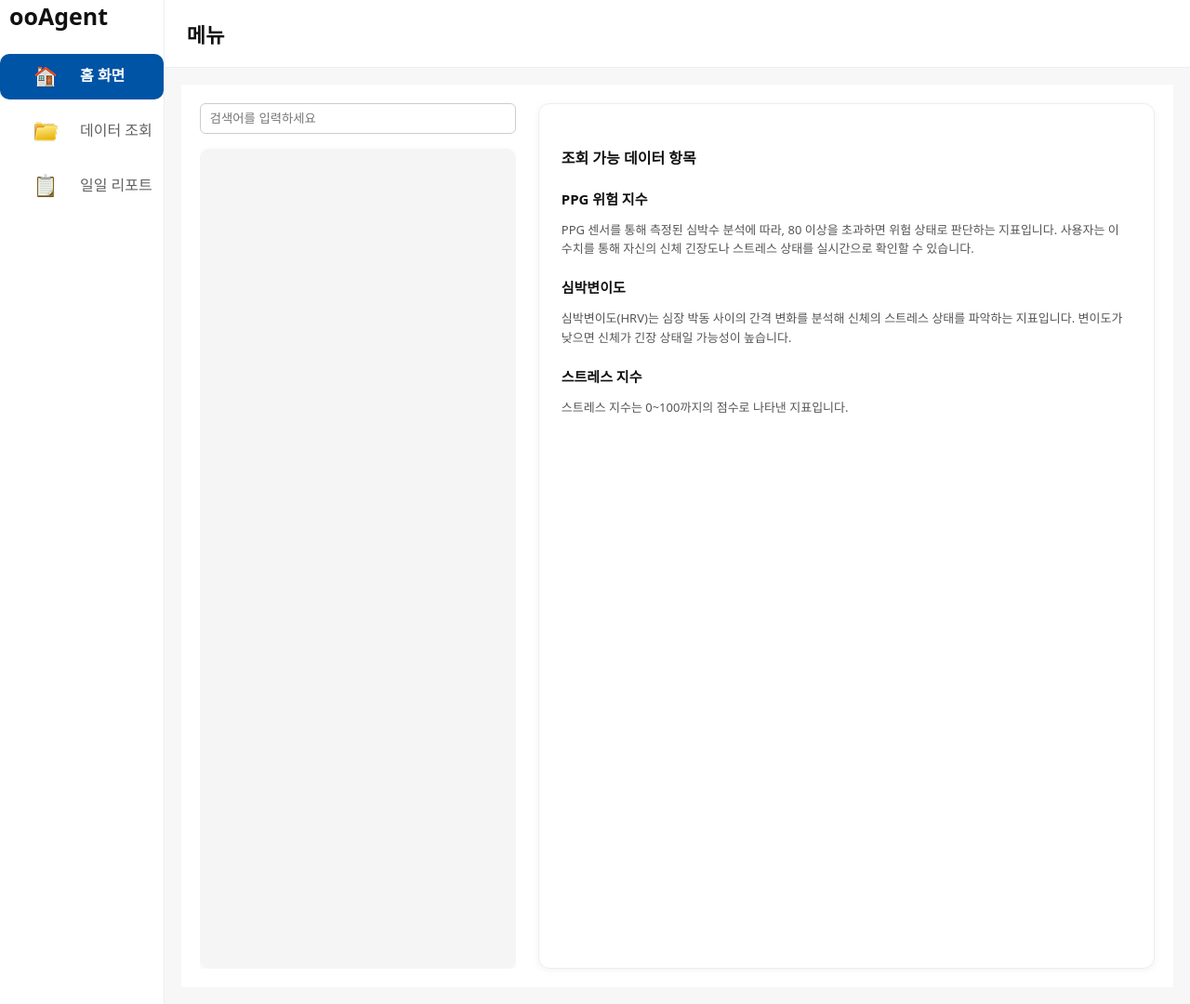
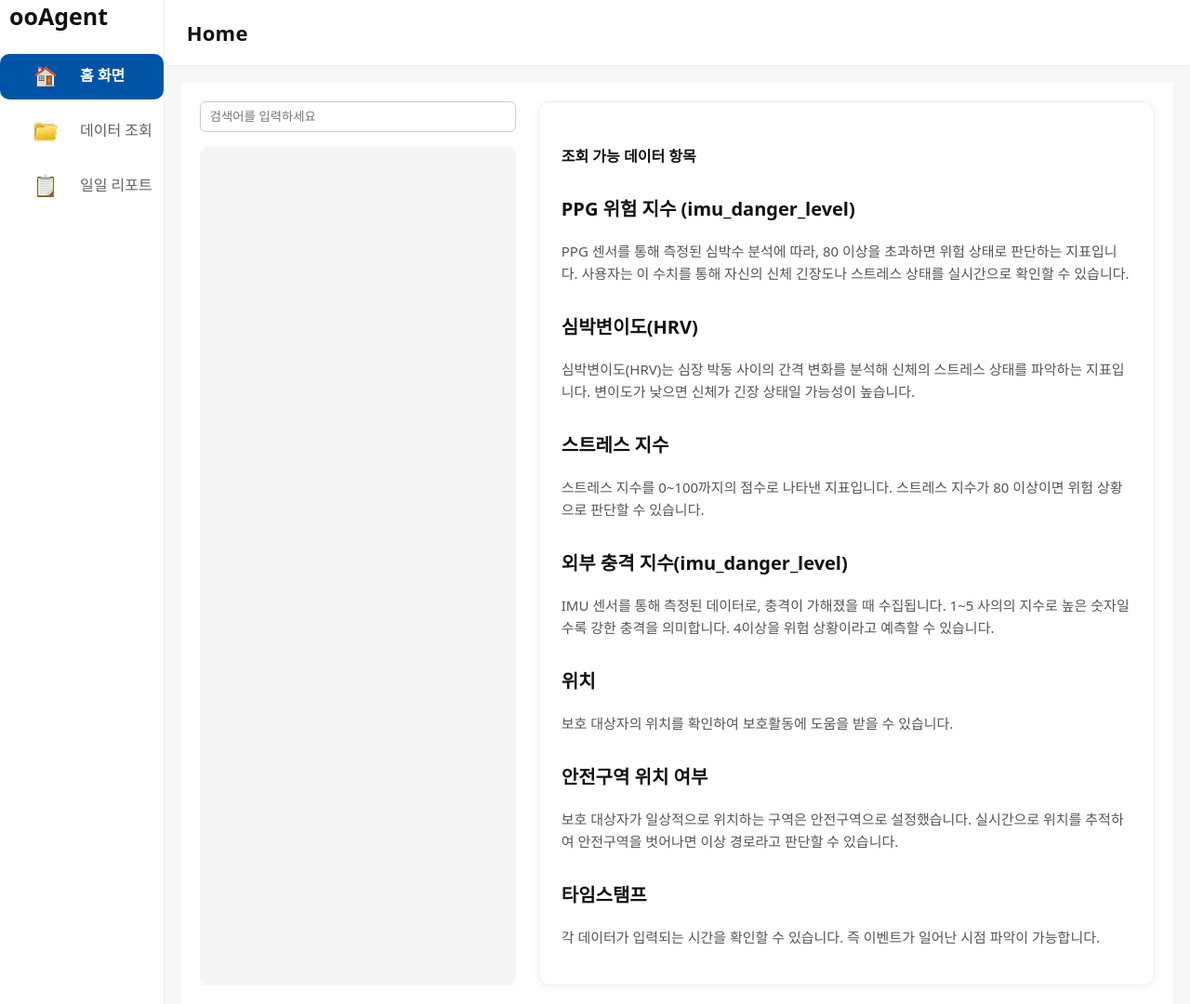
Before and after one commit to ai-lab-llm/Server, a Django app: template home/templates/home/home.html in a window 1280 px wide. Shown: the whole page at 93% size. Run offline with Django 5.2, Linux system fonts and the light colour scheme; the template is opened without the code that fills it, so the values that code supplies are empty; parts of the project's set-up code (start-up, migrations or seed data) failed here and were passed over.

Commit message:
10.15 수정사항

```diff
--- a/home/templates/home/home.html
+++ b/home/templates/home/home.html
@@ -33,18 +33,39 @@
       <h4>조회 가능 데이터 항목</h4>
 
       <div class="data-section">
-        <h3>PPG 위험 지수</h3>
+        <h3>PPG 위험 지수 (imu_danger_level)</h3>
         <p>PPG 센서를 통해 측정된 심박수 분석에 따라, 80 이상을 초과하면 위험 상태로 판단하는 지표입니다. 사용자는 이 수치를 통해 자신의 신체 긴장도나 스트레스 상태를 실시간으로 확인할 수 있습니다.</p>
       </div>
 
       <div class="data-section">
-        <h3>심박변이도</h3>
+        <h3>심박변이도(HRV)</h3>
         <p>심박변이도(HRV)는 심장 박동 사이의 간격 변화를 분석해 신체의 스트레스 상태를 파악하는 지표입니다. 변이도가 낮으면 신체가 긴장 상태일 가능성이 높습니다.</p>
       </div>
 
       <div class="data-section">
         <h3>스트레스 지수</h3>
-        <p>스트레스 지수는 0~100까지의 점수로 나타낸 지표입니다.</p>
+        <p>스트레스 지수를 0~100까지의 점수로 나타낸 지표입니다. 스트레스 지수가 80 이상이면 위험 상황으로 판단할 수 있습니다.</p>
+      </div>
+
+      <div class="data-section">
+        <h3>외부 충격 지수(imu_danger_level)</h3>
+        <p>
+IMU 센서를 통해 측정된 데이터로, 충격이 가해졌을 때 수집됩니다. 1~5 사의의 지수로 높은 숫자일 수록 강한 충격을 의미합니다. 4이상을 위험 상황이라고 예측할 수 있습니다. </p>
+      </div>
+
+      <div class="data-section">
+        <h3>위치</h3>
+        <p>보호 대상자의 위치를 확인하여 보호활동에 도움을 받을 수 있습니다. </p>
+      </div>
+
+      <div class="data-section">
+        <h3>안전구역 위치 여부</h3>
+        <p>보호 대상자가 일상적으로 위치하는 구역은 안전구역으로 설정했습니다. 실시간으로 위치를 추적하여 안전구역을 벗어나면 이상 경로라고 판단할 수 있습니다. </p>
+      </div>
+
+      <div class="data-section">
+        <h3>타임스탬프</h3>
+        <p>각 데이터가 입력되는 시간을 확인할 수 있습니다. 즉 이벤트가 일어난 시점 파악이 가능합니다.</p>
       </div>
     </div>
   </div>
@@ -180,15 +201,15 @@ document.addEventListener('DOMContentLoaded', () => {
 }
 
 .data-section {
-  margin-top: 20px;
+  margin-top: 30px;
 }
 .data-section h3 {
-  font-size: 15px;
+  font-size: 20px;
   font-weight: 600;
-  margin-bottom: 6px;
+  margin-bottom: 20px;
 }
 .data-section p {
-  font-size: 13px;
+  font-size: 15px;
   color: #555;
   line-height: 1.6;
 }
--- a/home/views.py
+++ b/home/views.py
@@ -13,9 +13,9 @@ def home(request):
         {"name": "김지민", "gender": "여성", "age": 24, "address": "서울특별시 성북구 보문로34다길 2", "phone": "010-1234-5678", "status": "활동중"},
         {"name": "김하정", "gender": "여성", "age": 25, "address": "서울특별시 성북구 보문로34다길 2", "phone": "010-1234-5678", "status": "비활동중"},
         {"name": "문정윤", "gender": "여성", "age": 21, "address": "서울특별시 성북구 보문로34다길 2", "phone": "010-1234-5678", "status": "비활동중"},
-        {"name": "신윤지", "gender": "여성", "age": 20, "address": "서울특별시 성북구 보문로34다길 2", "phone": "010-1234-5678", "status": "비활동중"},
-        {"name": "안희랑", "gender": "여성", "age": 23, "address": "서울특별시 성북구 보문로34다길 2", "phone": "010-1234-5678", "status": "비활동중"},
+        {"name": "신윤지", "gender": "여성", "age": 20, "address": "서울특별시 성북구 보문로34다길 2", "phone": "010-1234-5678", "status": "활동중"},
+        {"name": "안희랑", "gender": "여성", "age": 23, "address": "서울특별시 성북구 보문로34다길 2", "phone": "010-1234-5678", "status": "활동중"},
         {"name": "오긍요", "gender": "여성", "age": 22, "address": "서울특별시 성북구 보문로34다길 2", "phone": "010-1234-5678", "status": "비활동중"},
-        {"name": "홍지연", "gender": "여성", "age": 21, "address": "서울특별시 성북구 보문로34다길 2", "phone": "010-1234-5678", "status": "비활동중"},
+        {"name": "홍지연", "gender": "여성", "age": 21, "address": "서울특별시 성북구 보문로34다길 2", "phone": "010-1234-5678", "status": "활동중"},
     ]
     return render(request, "home/home.html", {"users": users})
--- a/templates/base.html
+++ b/templates/base.html
@@ -35,7 +35,7 @@
   <!-- ✅ 메인 콘텐츠 영역 -->
   <main class="content">
     <header class="topbar topbar-line">
-      <h1 class="page-title">{% block page_title %}메뉴{% endblock %}</h1>
+      <h1 class="page-title">{% block page_title %}Home{% endblock %}</h1>
     </header>
     <section class="page-body {% block page_class %}{% endblock %}">
       {% block content %}{% endblock %}
```
Also changed, not shown: report/views.py (+5 -6 lines).
